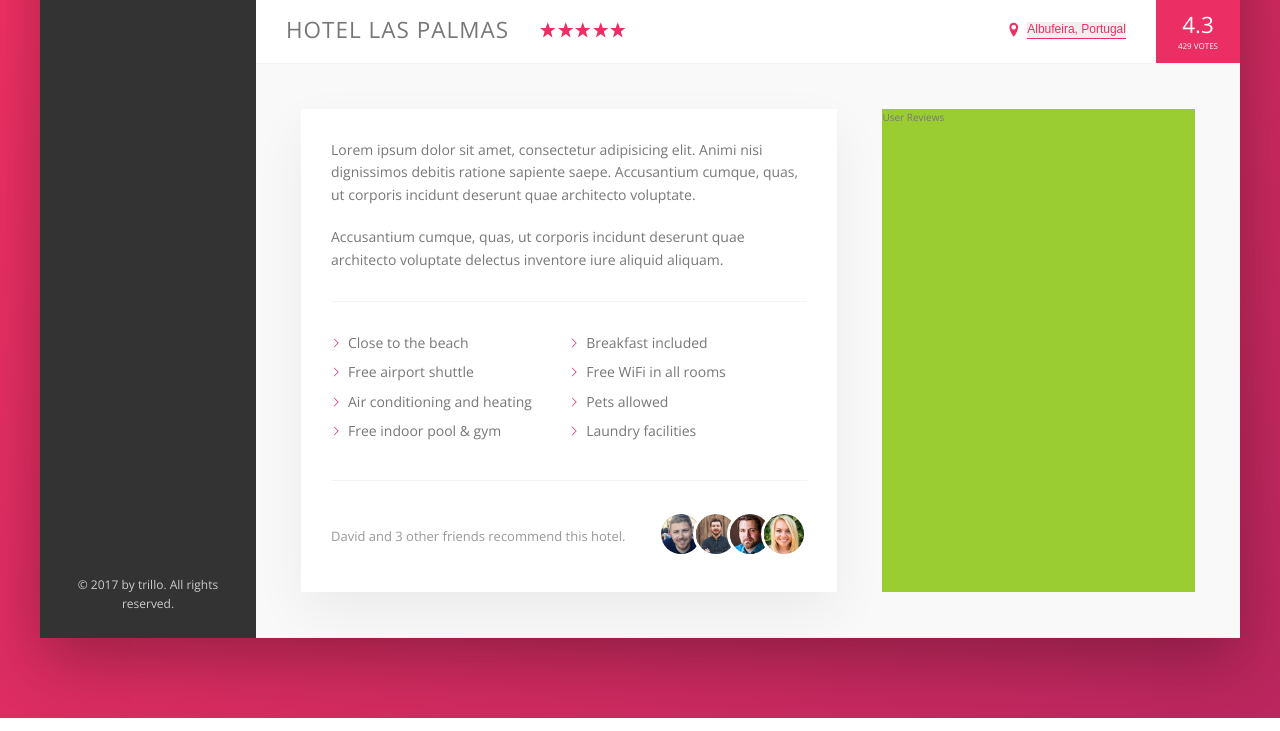
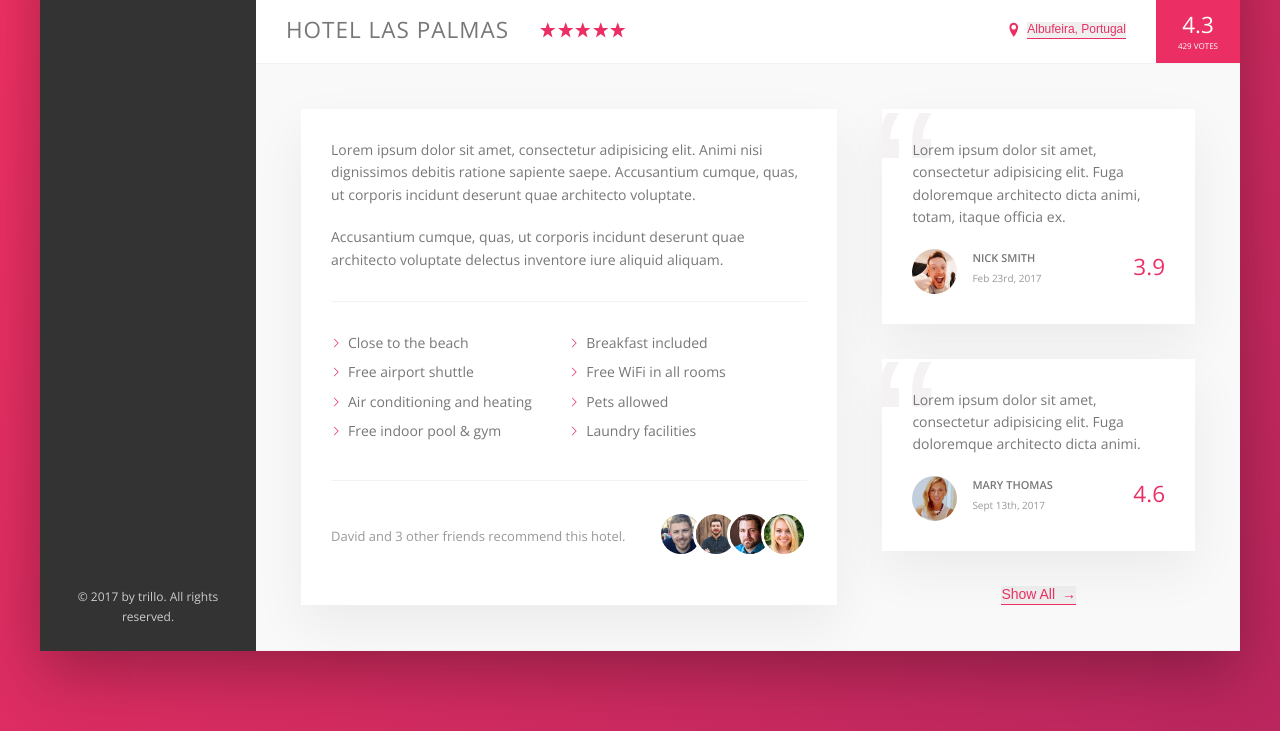
Before and after one commit to benjimon24/css-trillo, a plain HTML site: page index.html in a window 1280 px wide. Shown: the part 538-1269 px from the top of the page. Drawn offline with nearby package versions, Linux system fonts and the light colour scheme.

Commit message:
add html markup and styling for user reviews

```diff
--- a/css/style.css
+++ b/css/style.css
@@ -83,6 +83,7 @@ body {
   flex: 1; }
 
 .detail {
+  font-size: 1.4rem;
   display: flex;
   padding: 4.5rem;
   background-color: var(--color-grey-light-1);
@@ -93,12 +94,13 @@ body {
   background-color: #fff;
   box-shadow: var(--shadow-light);
   padding: 3rem;
-  margin-right: 4.5rem;
-  font-size: 1.4rem; }
+  margin-right: 4.5rem; }
 
 .user-reviews {
-  background-color: yellowgreen;
-  flex: 1; }
+  flex: 1;
+  display: flex;
+  flex-direction: column;
+  align-items: center; }
 
 .logo {
   height: 3.25rem;
@@ -276,8 +278,13 @@ body {
   display: inline-block;
   cursor: pointer;
   transition: all 0.2s; }
+  .btn-inline span {
+    margin-left: 3px;
+    transition: margin-left 0.2s; }
   .btn-inline:hover {
     color: var(--color-grey-dark-1); }
+    .btn-inline:hover span {
+      margin-left: 8px; }
   .btn-inline:focus {
     outline: none;
     animation: pulsate 1s infinite; }
@@ -334,3 +341,47 @@ body {
     border: 3px solid #fff; }
     .recommend__photo:not(:last-child) {
       margin-right: -1.5rem; }
+
+.review {
+  background-color: #fff;
+  box-shadow: var(--shadow-light);
+  padding: 3rem;
+  margin-bottom: 3.5rem;
+  position: relative;
+  overflow: hidden; }
+  .review::before {
+    content: "\201C";
+    position: absolute;
+    top: -2.75rem;
+    left: -1rem;
+    font-size: 20rem;
+    font-family: sans-serif;
+    line-height: 1;
+    color: var(--color-grey-light-2);
+    z-index: 1; }
+  .review__text {
+    margin-bottom: 2rem;
+    z-index: 10;
+    position: relative; }
+  .review__user {
+    display: flex;
+    align-content: center; }
+  .review__user-box {
+    margin-right: auto; }
+  .review__user-name {
+    font-size: 1.1rem;
+    font-weight: 600;
+    text-transform: uppercase;
+    margin-bottom: 4px; }
+  .review__user-date {
+    font-size: 1rem;
+    color: var(--color-grey-dark-3); }
+  .review__photo {
+    height: 4.5rem;
+    width: 4.5rem;
+    border-radius: 50%;
+    margin-right: 1.5rem; }
+  .review__rating {
+    color: var(--color-primary);
+    font-size: 2.25rem;
+    font-weight: 300; }
--- a/index.html
+++ b/index.html
@@ -144,7 +144,38 @@
               </div>
             </div>
 
-            <div class="user-reviews">User Reviews</div>
+            <div class="user-reviews">
+              <figure class="review">
+                <blockquote class="review__text">
+                  Lorem ipsum dolor sit amet, consectetur adipisicing elit. Fuga doloremque architecto dicta animi,
+                  totam, itaque officia ex.
+                </blockquote>
+                <figcaption class="review__user">
+                  <img src="img/user-1.jpg" alt="User 1" class="review__photo" />
+                  <div class="review__user-box">
+                    <p class="review__user-name">Nick Smith</p>
+                    <p class="review__user-date">Feb 23rd, 2017</p>
+                  </div>
+                  <div class="review__rating">3.9</div>
+                </figcaption>
+              </figure>
+
+              <figure class="review">
+                <blockquote class="review__text">
+                  Lorem ipsum dolor sit amet, consectetur adipisicing elit. Fuga doloremque architecto dicta animi.
+                </blockquote>
+                <figcaption class="review__user">
+                  <img src="img/user-2.jpg" alt="User 2" class="review__photo" />
+                  <div class="review__user-box">
+                    <p class="review__user-name">Mary Thomas</p>
+                    <p class="review__user-date">Sept 13th, 2017</p>
+                  </div>
+                  <div class="review__rating">4.6</div>
+                </figcaption>
+              </figure>
+
+              <button class="btn-inline">Show All <span>&rarr;</span></button>
+            </div>
           </div>
         </main>
       </div>
--- a/sass/_components.scss
+++ b/sass/_components.scss
@@ -267,8 +267,17 @@
   cursor: pointer;
   transition: all 0.2s;
 
+  & span {
+    margin-left: 3px;
+    transition: margin-left 0.2s;
+  }
+
   &:hover {
     color: var(--color-grey-dark-1);
+
+    & span {
+      margin-left: 8px;
+    }
   }
 
   &:focus {
@@ -347,8 +356,6 @@
     margin-right: auto;
   }
 
-  &__friends {}
-
   &__photo {
     box-sizing: content-box;
     height: 4rem;
@@ -361,3 +368,64 @@
     }
   }
 }
+
+.review {
+  background-color: #fff;
+  box-shadow: var(--shadow-light);
+  padding: 3rem;
+  margin-bottom: 3.5rem;
+  position: relative;
+  overflow: hidden;
+
+  &::before {
+    content: "\201C"; //https://css-tricks.com/snippets/html/glyphs/
+    position: absolute;
+    top: -2.75rem;
+    left: -1rem;
+    font-size: 20rem;
+    font-family: sans-serif;
+    line-height: 1;
+    color: var(--color-grey-light-2);
+    z-index: 1;
+  }
+
+  &__text {
+    margin-bottom: 2rem;
+    z-index: 10;
+    position: relative; //z-index only works if you set the position
+  }
+
+  &__user {
+    display: flex;
+    align-content: center;
+  }
+
+  &__user-box {
+    margin-right: auto;
+  }
+
+  &__user-name {
+    font-size: 1.1rem;
+    font-weight: 600;
+    text-transform: uppercase;
+    margin-bottom: 4px;
+  }
+
+  &__user-date {
+    font-size: 1rem;
+    color: var(--color-grey-dark-3);
+  }
+
+  &__photo {
+    height: 4.5rem;
+    width: 4.5rem;
+    border-radius: 50%;
+    margin-right: 1.5rem;
+  }
+
+  &__rating {
+    color: var(--color-primary);
+    font-size: 2.25rem;
+    font-weight: 300;
+  }
+}
--- a/sass/_layout.scss
+++ b/sass/_layout.scss
@@ -33,6 +33,7 @@
 }
 
 .detail {
+  font-size: 1.4rem;
   display: flex;
   padding: 4.5rem;
   background-color: var(--color-grey-light-1);
@@ -45,10 +46,11 @@
   box-shadow: var(--shadow-light);
   padding: 3rem;
   margin-right: 4.5rem;
-  font-size: 1.4rem;
 }
 
 .user-reviews {
-  background-color: yellowgreen;
   flex: 1; //occupy remaining space
+  display: flex;
+  flex-direction: column;
+  align-items: center;
 }
```
